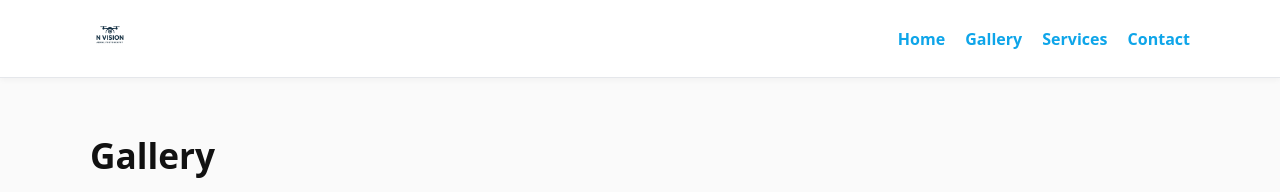
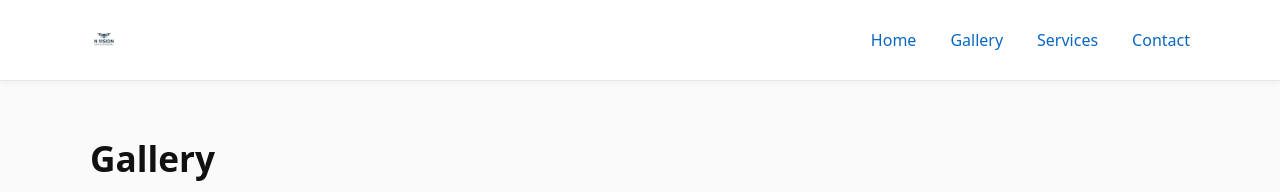
Before and after one commit to SirFrederick9/N-Vision-Website, a plain HTML site: page gallery.html in a window 1280 px wide. Shown: the top 192 px of the page. Drawn offline with Linux system fonts and the light colour scheme.

Commit message:
Update gallery.html

```diff
--- a/gallery.html
+++ b/gallery.html
@@ -26,6 +26,32 @@
     .lightbox-img { width:100%; height:auto; display:block; border-radius:12px; box-shadow:0 12px 40px rgba(0,0,0,.4); }
     .lb-btn { position:absolute; top:12px; right:12px; width:42px; height:42px; border:0; border-radius:50%; background:rgba(0,0,0,.65); color:#fff; font-size:18px; cursor:pointer; }
   </style>
+   <!-- put this inside <head> on every page -->
+<meta name="viewport" content="width=device-width, initial-scale=1" />
+
+<style>
+  :root { --maxw: 1100px; }
+  .container { max-width: var(--maxw); margin: 0 auto; padding: 0 16px; }
+
+  /* Header layout – same everywhere */
+  header { background:#fff; position:sticky; top:0; z-index:50; }
+  header .container {
+    display:flex; align-items:center; justify-content:space-between;
+    gap:12px; flex-wrap:wrap; padding:10px 0;
+  }
+  .logo { height:28px; display:block; }
+
+  header nav { display:flex; align-items:center; gap:18px; flex-wrap:wrap; }
+  header nav a { text-decoration:none; color:#0a66c2; font-weight:500; }
+  header nav a[aria-current="page"]
+
+  /* Mobile: stack nav under logo and center it (like Gallery) */
+  @media (max-width: 560px) {
+    header .container { justify-content:center; }
+    header nav { width:100%; justify-content:center; order:2; gap:14px; }
+    .logo { height:24px; }
+  }
+</style>
 </head>
 <body>
   <header>
```
